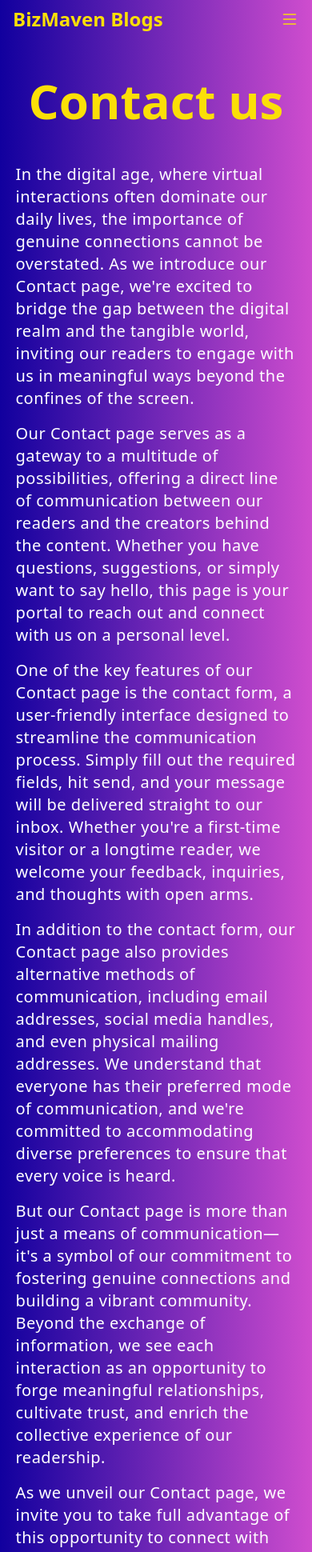
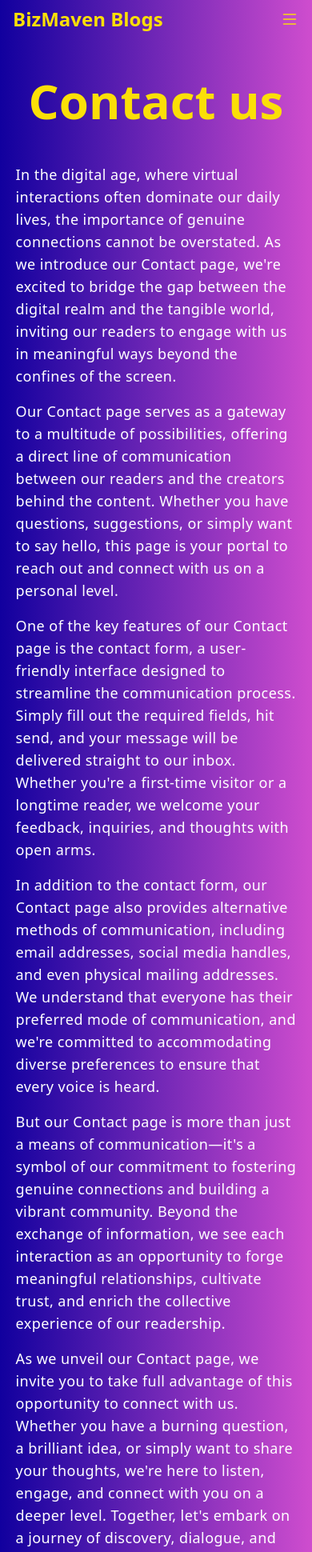
Before and after one commit to BizMavenHub/React-BizMaven-Blogs, a React (Vite) app in the folder client/: page /contact in a window 390 px wide. Shown: the top 1940 px of the page at 80% size. Built offline with nearby package versions, Linux system fonts and the light colour scheme.

Commit message:
make some font size and responsive page changes

```diff
--- a/client/src/containers/about_us/About_us_Container.jsx
+++ b/client/src/containers/about_us/About_us_Container.jsx
@@ -7,8 +7,8 @@ function About_us_Container() {
         <h1 className="text-6xl text-center font-semibold my-12 text-[#FBDF07]">
           About Us
         </h1>
-        <div className="paragraph_container text-white">
-          <section className="text-xl mb-4 tracking-wide">
+        <div className="paragraph_container text-white text-2xl tracking-wide mobile:text-lg">
+          <section className="mb-4 tracking-wide">
             In the boundless expanse of the digital landscape, our blog stands
             as a beacon of exploration, a sanctuary for the curious soul. Here,
             amidst the infinite possibilities of the internet, we invite you to
@@ -19,7 +19,7 @@ function About_us_Container() {
             oasis of thought where ideas flow freely and imaginations take
             flight.
           </section>
-          <section className="text-xl mb-4 tracking-wide">
+          <section className="mb-4 tracking-wide">
             At the heart of our blog lies a deep reverence for the pursuit of
             understanding in all its forms. From the intricate complexities of
             quantum mechanics to the timeless beauty of classical literature, we
@@ -28,7 +28,7 @@ function About_us_Container() {
             odyssey, offering insights, analyses, and perspectives that
             illuminate the world around us.
           </section>
-          <section className="text-xl mb-4 tracking-wide">
+          <section className="mb-4 tracking-wide">
             But our blog is more than just a repository of information; it is a
             community—a gathering place for minds eager to engage in meaningful
             discourse. Through comments, discussions, and shared experiences, we
@@ -36,7 +36,7 @@ function About_us_Container() {
             cultural divides. Here, diversity is celebrated, and every voice has
             the power to shape the conversation.
           </section>
-          <section className="text-xl mb-4 tracking-wide">
+          <section className="mb-4 tracking-wide">
             So, whether you're a seasoned scholar or a curious newcomer, we
             extend a warm invitation to join us on this journey of discovery.
             Together, let us explore the depths of human knowledge, revel in the
@@ -44,7 +44,7 @@ function About_us_Container() {
             filled with wonder and possibility. Welcome to our blog—where the
             adventure begins.
           </section>
-          <section className="text-xl mb-4 tracking-wide">
+          <section className="mb-4 tracking-wide">
             Step into our digital realm and immerse yourself in a kaleidoscope
             of topics that span the spectrum of human experience. Dive into the
             latest scientific breakthroughs that redefine our understanding of
@@ -57,7 +57,7 @@ function About_us_Container() {
             our blog offers a smorgasbord of content designed to both inform and
             inspire.
           </section>
-          <section className="text-xl mb-4 tracking-wide">
+          <section className="mb-4 tracking-wide">
             But beyond the mere dissemination of information, our blog is a
             platform for voices to be heard, stories to be shared, and
             perspectives to be explored. We believe in the power of storytelling
@@ -66,7 +66,7 @@ function About_us_Container() {
             universal truths that connect us all, transcending barriers of
             culture, language, and ideology.
           </section>
-          <section className="text-xl mb-4 tracking-wide">
+          <section className="mb-4 tracking-wide">
             So, whether you're seeking enlightenment, entertainment, or simply a
             moment of respite from the chaos of everyday life, we invite you to
             make yourself at home in our digital sanctuary. Join us as we embark
@@ -76,7 +76,7 @@ function About_us_Container() {
             all. Welcome to our blog—where the journey never ends, and every
             discovery is a cause for celebration.
           </section>
-          <section className="text-xl mb-16 tracking-wide">
+          <section className="mb-16 tracking-wide">
             In conclusion, our blog is more than just a collection of
             articles—it's a living, breathing ecosystem of ideas, stories, and
             connections. It's a testament to the power of human curiosity and
--- a/client/src/containers/contact/Contact_Container_.jsx
+++ b/client/src/containers/contact/Contact_Container_.jsx
@@ -6,8 +6,8 @@ const Contact_Container_ = () => {
       <h1 className="text-6xl text-center font-semibold my-12 text-[#FBDF07]">
         Contact us
       </h1>
-      <div className="paragraph_container text-white">
-        <section className="text-xl mb-4 tracking-wide">
+      <div className="paragraph_container text-white mb-20 text-2xl tracking-wide mobile:text-lg">
+        <section className="mb-4 tracking-wide">
           In the digital age, where virtual interactions often dominate our
           daily lives, the importance of genuine connections cannot be
           overstated. As we introduce our Contact page, we're excited to bridge
@@ -15,14 +15,14 @@ const Contact_Container_ = () => {
           readers to engage with us in meaningful ways beyond the confines of
           the screen.
         </section>
-        <section className="text-xl mb-4 tracking-wide">
+        <section className="mb-4 tracking-wide">
           Our Contact page serves as a gateway to a multitude of possibilities,
           offering a direct line of communication between our readers and the
           creators behind the content. Whether you have questions, suggestions,
           or simply want to say hello, this page is your portal to reach out and
           connect with us on a personal level.
         </section>
-        <section className="text-xl mb-4 tracking-wide">
+        <section className="mb-4 tracking-wide">
           One of the key features of our Contact page is the contact form, a
           user-friendly interface designed to streamline the communication
           process. Simply fill out the required fields, hit send, and your
@@ -30,7 +30,7 @@ const Contact_Container_ = () => {
           first-time visitor or a longtime reader, we welcome your feedback,
           inquiries, and thoughts with open arms.
         </section>
-        <section className="text-xl mb-4 tracking-wide">
+        <section className="mb-4 tracking-wide">
           In addition to the contact form, our Contact page also provides
           alternative methods of communication, including email addresses,
           social media handles, and even physical mailing addresses. We
@@ -38,7 +38,7 @@ const Contact_Container_ = () => {
           and we're committed to accommodating diverse preferences to ensure
           that every voice is heard.
         </section>
-        <section className="text-xl mb-4 tracking-wide">
+        <section className="mb-4 tracking-wide">
           But our Contact page is more than just a means of communication—it's a
           symbol of our commitment to fostering genuine connections and building
           a vibrant community. Beyond the exchange of information, we see each
@@ -46,7 +46,7 @@ const Contact_Container_ = () => {
           cultivate trust, and enrich the collective experience of our
           readership.
         </section>
-        <section className="text-xl mb-4 tracking-wide">
+        <section className="mb-4 tracking-wide">
           As we unveil our Contact page, we invite you to take full advantage of
           this opportunity to connect with us. Whether you have a burning
           question, a brilliant idea, or simply want to share your thoughts,
--- a/client/src/containers/feedback/Feedback_Container.jsx
+++ b/client/src/containers/feedback/Feedback_Container.jsx
@@ -14,11 +14,11 @@ const Feedback_Container = () => {
   };
 
   return (
-    <div className="w-[70%] text-lg m-auto font-montserrats tablet:w-[90%] mobile:w-[90%]">
+    <div className="desktop:w-[1300px] text-lg m-auto font-montserrats tablet:w-[90%] mobile:w-[90%]">
       <h1 className="text-center text-6xl font-semibold text-navbar-text my-12">
         Feedback
       </h1>
-      <div className="text-container text-white font-medium">
+      <div className="text-container text-white text-2xl tracking-wide mobile:text-lg">
         <section>
           <p>
             Feedback—it's a simple word with profound implications. In the realm
```
